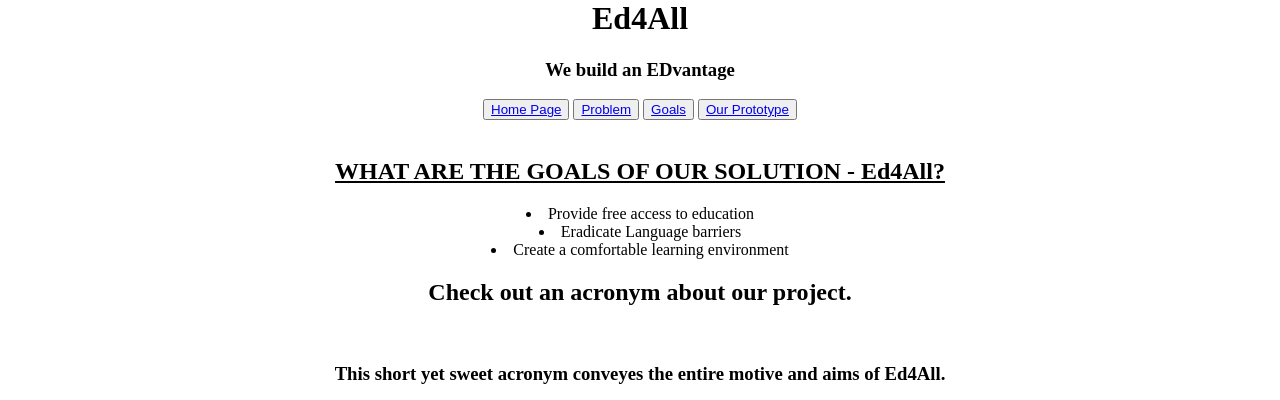
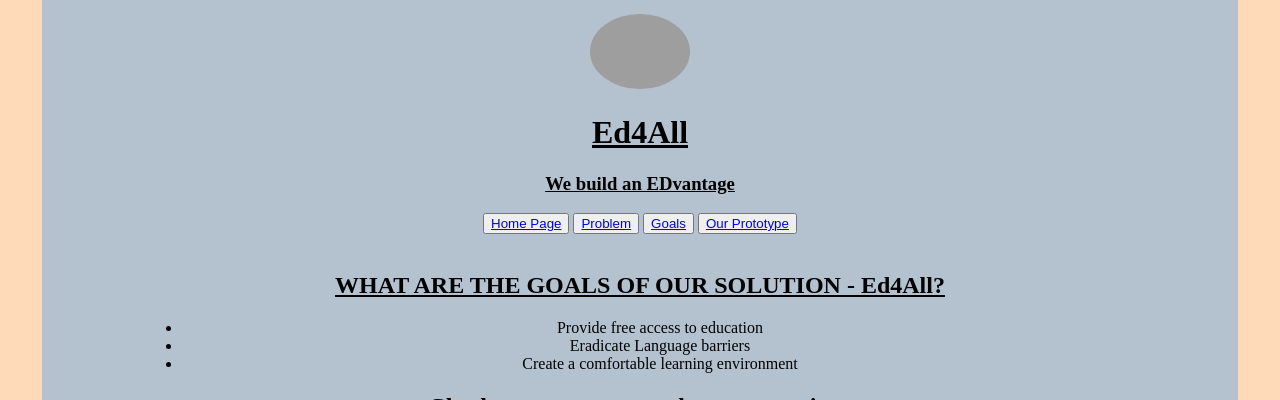
Before and after one commit to GoldenKTB/Ed4All, a Flask app: page /solution in a window 1280 px wide. Shown: the part 128-528 px from the top of the page. Run offline with Flask 2, Linux system fonts and the light colour scheme; grey boxes are pictures that could not be loaded.

Commit message:
Update Goals of solution.html

```diff
--- a/templates/Goals of solution.html
+++ b/templates/Goals of solution.html
@@ -6,19 +6,27 @@
     <meta name="viewport" content="width=device-width, initial-scale=1.0" />
     <title>Ed4All</title>
     <link href="style3.css" rel="stylesheet">
+    <style>
+                html {padding:32px; background-color:peachpuff;}
+                body {margin:10px; background-color:rgb(180, 194, 207); padding:100px;}
+    </style>
   </head>
 
+
    <body>
-    <div class="logo"><img class="Image Image1"
+
+
+    <div class="logo">
+      <img class="Image Image1"
       src="images for project/Ed4All.png"
       alt="The logo of our project - Ed4All"
       width="50px"
       height="50px">
+
     </div>
 
-
-    <h1><header class="Main-Header">Ed4All</h1>
-    <h3>We build an EDvantage</h3>
+    <h1><header class="Main-Header"><b><u>Ed4All</u></b></h1>
+        <h3><u><b>We build an EDvantage</b></u></h3>
         </header>
 
         <div style="text-align:center">
@@ -29,19 +37,30 @@
             <button class="button button4"><a href="prototype.html" style="display:block;height:100%;width:100%">Our Prototype</a></button>
            </div> <br>
 
-    <h2><b><u>WHAT ARE THE GOALS OF OUR SOLUTION - Ed4All?</u></b></h2>
+           <div class="topic2">
+            <h2><b><u> WHAT ARE THE GOALS OF OUR SOLUTION - Ed4All?</u></b></h2></div>
+            <div class="container">
+              <ul class="myUL">
       <li>Provide free access to education</li>
       <li>Eradicate Language barriers</li>
       <li>Create a comfortable learning environment</li>
+      </ul>
+      </div>
 
-      <h2>Check out an acronym about our project.</h2> <br>
+
+
+      <h2>Check out an acronym about our project.</h2>
       <h3>This short yet sweet acronym conveyes the entire motive and aims of Ed4All.</h3>
+      <br>
 
-      <img
+      <div class="acronym">
+      <p style="text-align:center;"><img
       src="images for project/Ed4All Acronym.jpg"
       alt="An acronym for the project Ed4All. E -  Education and a, D - Differentiated Instruction, 4, A - An Adaptive learning environment, L - Literate world and, L- Learning while enjoying"
       width="500px"
       height="300px"
       class="center">
+      </p>
+    </div>
       </body>
       </html>
```
Lines whose indentation alone changed are shown as unchanged.
